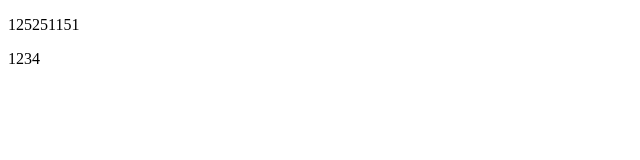
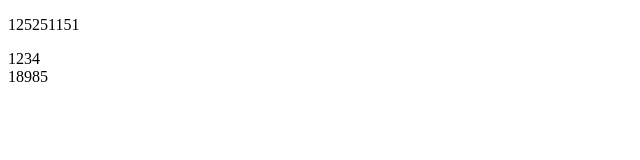
Before and after one commit to yleach/dome, a plain HTML site: page index.html in a window 1280 px wide. Shown: the full height of the page, 0-640 px from the left. Drawn offline with Linux system fonts and the light colour scheme.

Commit message:
添加了一个span标签

```diff
--- a/index.html
+++ b/index.html
@@ -10,6 +10,7 @@
     <p>125251151</p>
     <div class="box">1234</div>
     <div class="box1"></div>
+    <span>18985</span>
     <script>
         var p = document.getElementsByTagName('p')[0];
         p.onclick = function(){
```
